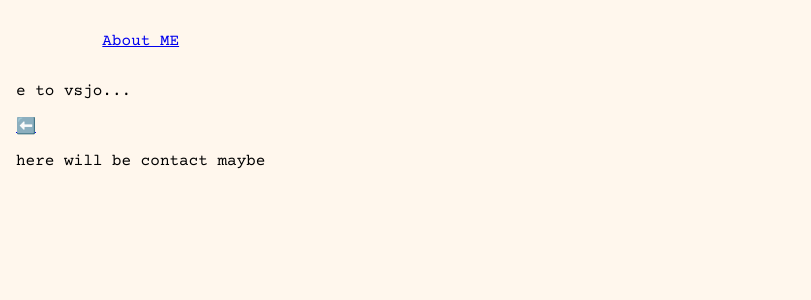
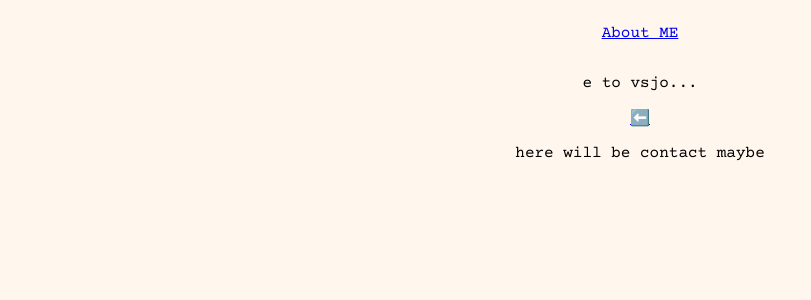
Before and after one commit to unikorm/map_Where_I_SLEPT, a React (Create React App) app: page /aboutMe in a window 1280 px wide. Shown: the top 300 px of the page, without its empty margins (0-811 px from the left). Built offline with nearby package versions, Linux system fonts and the light colour scheme; no server answers.

Commit message:
okey, dalsi detail vyrieseny, musel som div s id root upravit css-kom

```diff
--- a/src/App.css
+++ b/src/App.css
@@ -42,3 +42,10 @@ main h2 {
 .blogSection {
     text-align: center;
 }
+
+.aboutMeSection {
+    display: flex;
+    flex-direction: column;
+    text-align: center;
+    width: auto;
+}
--- a/src/App.js
+++ b/src/App.js
@@ -1,18 +1,11 @@
 
 import React from 'react';
-import {
-  BrowserRouter as Router,
-  Routes,
-  Route,
-} from "react-router-dom";
+import { BrowserRouter as Router, Routes, Route } from "react-router-dom";
 
 import Header from "../src/components/Header";
 import Footer from "../src/components/Footer";
 import Main from "./components/Main/Main";
 import About from "./pages/About";
-import Dark from './pages/Secret';
-
-
 
 const App = () => {
 
--- a/src/index.css
+++ b/src/index.css
@@ -3,7 +3,6 @@ html, body {
     font-family: 'Courier Prime', monospace;
 }
 
-body {
-    display: flex;
-    margin: 1rem;
+#root {
+    width: 100%;
 }
--- a/src/pages/About.js
+++ b/src/pages/About.js
@@ -1,9 +1,11 @@
 
 import { Link } from "react-router-dom";
 
+import "../App.css";
+
 const AboutMe = () => {
     return (
-        <section>
+        <section className="aboutMeSection">
             <p>e to vsjo...</p>
             <Link to="/">⬅️</Link>
         </section>
```
